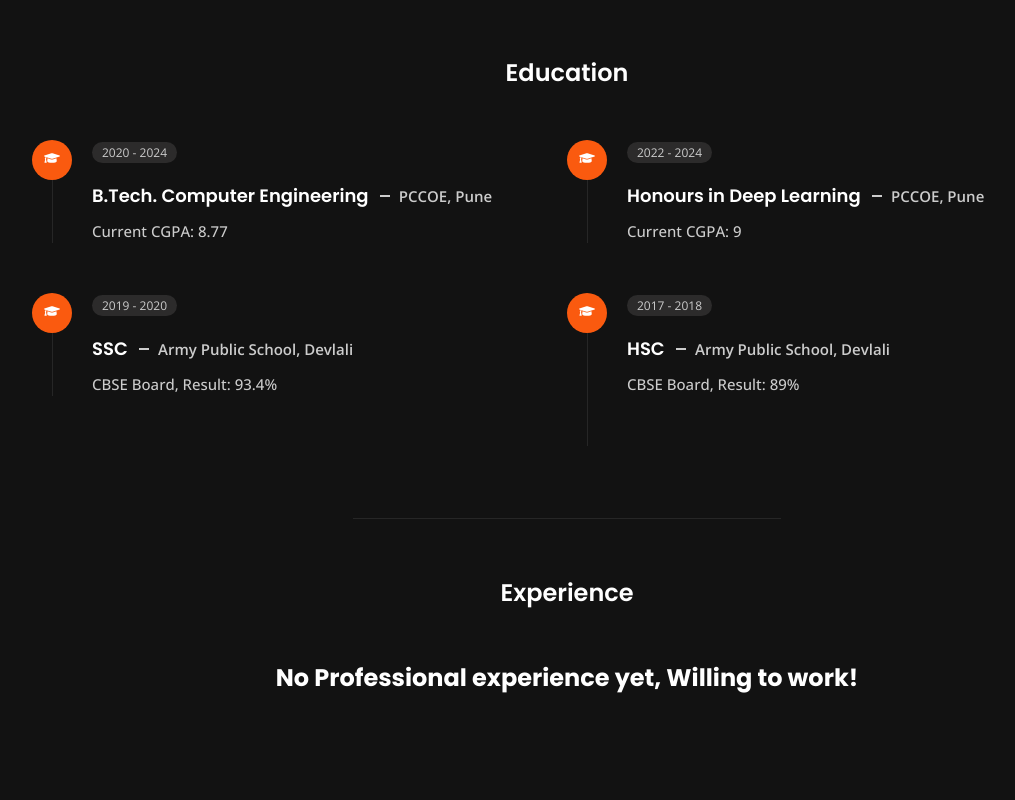
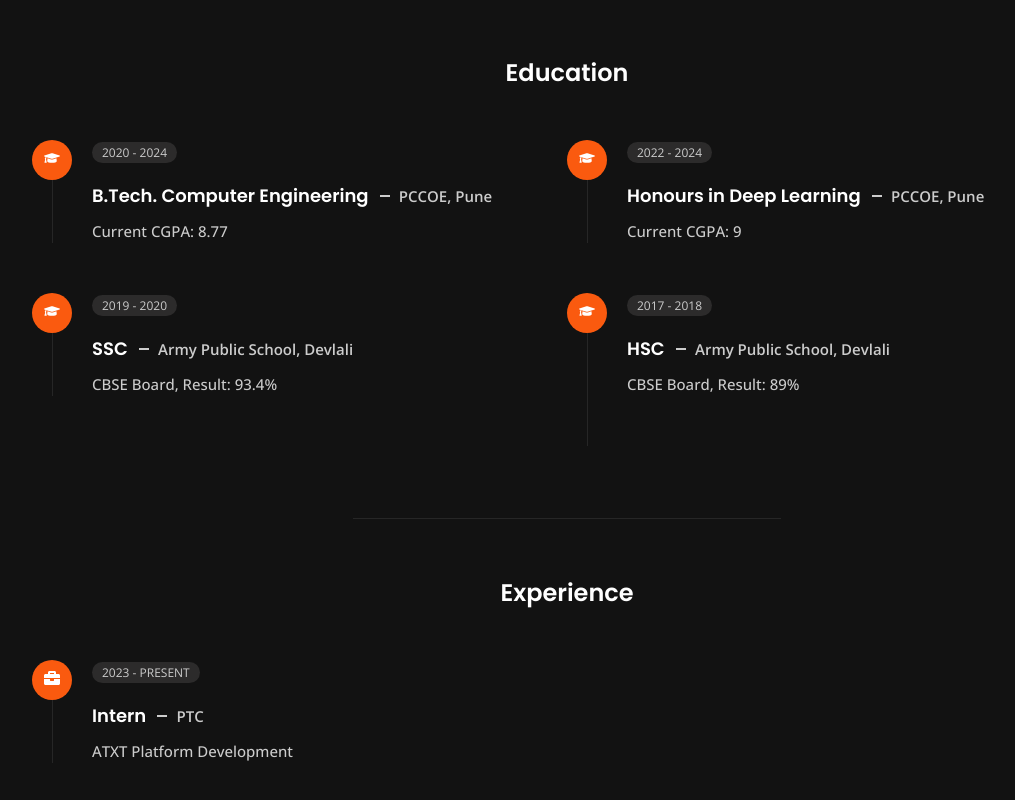
Before and after one commit to surajTade/my-portfolio, a React (Vite) app: page /about in a window 1280 px wide. Shown: the part 1282-2082 px from the top of the page, without its empty margins (73-1088 px from the left). Before the commit the page ends 2027 px from the top, so only its background shows below. Built offline with nearby package versions, Linux system fonts and the light colour scheme.

Commit message:
updated information

```diff
--- a/src/data.jsx
+++ b/src/data.jsx
@@ -68,14 +68,14 @@ export const profileLinks = [
 		id: 1,
 		title: "LeetCode",
 		logo: leetcodeLogo,
-		note: "Max Rating: 1722, Problems: 380+",
+		note: "Max Rating: 1722, Problems: 540+",
 		link: "https://leetcode.com/suraj_tade/",
 	},
 	{
 		id: 2,
 		title: "GeeksForGeeks",
 		logo: gfgLogo,
-		note: "Max Streak: 121 Days, Problems: 380+",
+		note: "Max Streak: 162 Days, Problems: 450+",
 		link: "https://auth.geeksforgeeks.org/user/surajtade20/practice",
 	},
 	{
@@ -186,7 +186,7 @@ export const personalInfo = [
 export const stats = [
 	{
 		id: 1,
-		no: "400+",
+		no: "600+",
 		title: "DSA Problems <br /> solved",
 	},
 
@@ -212,11 +212,11 @@ export const stats = [
 export const resume = [
 	{
 		id: 1,
-		category: "",
+		category: "experience",
 		icon: <FaBriefcase />,
-		year: "2018 - PRESENT",
-		title: "Web Developer <span> Envato </span>",
-		desc: "",
+		year: "2023 - PRESENT",
+		title: "Intern <span> PTC </span>",
+		desc: "ATXT Platform Development",
 	},
 
 	{
@@ -375,7 +375,7 @@ export const portfolio = [
 	{
 		id: 2,
 		img: Work2,
-		title: "TE AI Cup",
+		title: "TE Connectivity AI Cup 2023",
 		details: [
 			{
 				icon: <FiFileText />,
@@ -387,11 +387,6 @@ export const portfolio = [
 				title: "Language : ",
 				desc: "Python",
 			},
-			// {
-			// 	icon: <FiExternalLink />,
-			// 	title: "Preview : ",
-			// 	desc: "https://www.dribble.com",
-			// },
 		],
 	},
 
--- a/src/pages/about/About.jsx
+++ b/src/pages/about/About.jsx
@@ -61,7 +61,7 @@ const About = () => {
 			<section className="resume-experience">
 				<h3 className="section-subtitle subtitle-center">Experience</h3>
 
-				<h2>No Professional experience yet, Willing to work!</h2>
+				{/* <h2>No Professional experience yet, Willing to work!</h2> */}
 
 				<div className="resume-container">
 					<div className="resume-data">
```
Also changed, not shown: 1 other file (tests, documents, lock files or other folders).
